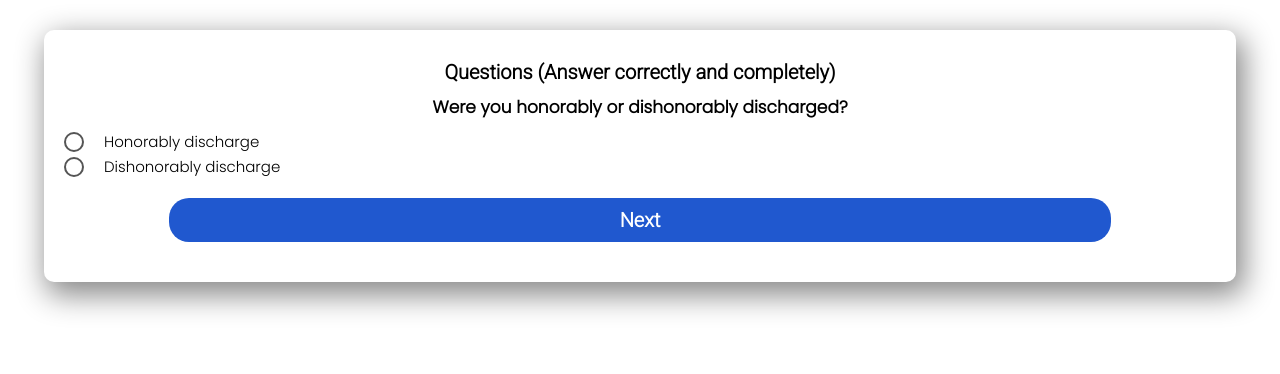
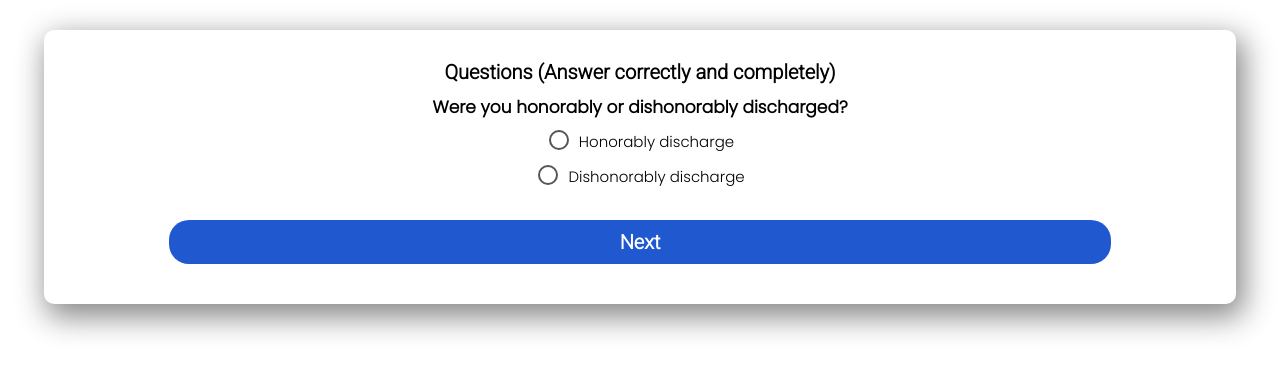
Before and after one commit to DRUMPADD/redBeachAdvisors, a Django app: page /home in a window 1280 px wide. Shown: the top 374 px of the page. Run offline with Django 3.2, Linux system fonts and the light colour scheme; the visitor is signed in with stand-in values (Sample User, id 1); parts of the project's set-up code (start-up, migrations or seed data) failed here and were passed over.

Commit message:
Despliegue opciones

```diff
--- a/django_redBeach_project/static/css/styles.css
+++ b/django_redBeach_project/static/css/styles.css
@@ -52,8 +52,10 @@ body {
 }
 
 .questionGroup label {
-    display: block;
-    margin: 2px auto;
+    display: inline-block;
+    text-align: center;
+    /* margin: 2px auto; */
+    /* justify-content: center; */
 }
 
 .questionGroup input[type="radio"] {
@@ -64,9 +66,18 @@ body {
 	border-radius: 50%;
 	background-clip: content-box;
 	padding: 3px;
-    float: left;
-    display: block;
-    margin: 2px auto;
+    /* float: left; */
+    display: inline-block;
+    /* margin-top: 2px;
+    margin-bottom: 2px; */
+    margin-left: 3px;
+    margin-right: -30px;
+    /* align-self: center; */
+}
+
+.optionInput {
+    display: flex;
+    justify-content: center;
 }
 
 .questionGroup input[type="radio"]:checked {
@@ -273,7 +284,7 @@ body {
     margin-bottom: 10px;
 }
 
-.questionGroup  label {
+.questionGroup label {
     font-size: 15px;
 }
 
--- a/django_redBeach_project/templates/questions.html
+++ b/django_redBeach_project/templates/questions.html
@@ -7,8 +7,6 @@
     <title>Veteran date</title>
     {% load static %}
     <link rel="stylesheet" href="{% static 'css/styles.css' %}">
-    <!-- <link rel="stylesheet" href="../static/css/styles.css"> -->
-    <!-- <link rel="stylesheet" href="{% static 'css/styles.css' %}"> -->
 </head>
 <body>
     {% if user.is_authenticated %}
@@ -18,12 +16,16 @@
             {% csrf_token %}
             <section class="questionGroup">
                 <h2>Were you honorably or dishonorably discharged?</h2>
+                <div class="optionInput">
                     <input type="radio" name="honorably" id="hono" value="Honorably discharge">
                     <label class="checkAnswer" for="honorably">Honorably discharge
                     </label>
+                </div>
+                <div class="optionInput">
                     <input type="radio" name="honorably" id="dis" value="Dishonorably discharge">
                     <label class="checkAnswer" for="honorably">Dishonorably discharge
                     </label>
+                </div>
             </section>
             <section class="questionGroup">
                 <h2>Please provide the amount of retirement monthly payments that you will receive. (USD)</h2>
@@ -32,12 +34,16 @@
             </section>
             <section class="questionGroup">
                 <h2>Would you like to be near a Veterans Affairs location?</h2>
+                <div class="optionInput">
                     <input type="radio" name="location" value="Yes">
                     <label class="checkAnswer" for="location">Yes
                     </label>
+                </div>
+                <div class="optionInput">
                     <input type="radio" name="location" value="No">
                     <label class="checkAnswer" for="location">No
                     </label>
+                </div>
             </section>
             <section class="questionGroup">
                 <h2>What is the highest level of education that you have attended?</h2>
@@ -57,12 +63,16 @@
             </section>
             <section class="questionGroup">
                 <h2>Are you married?</h2>
+                <div class="optionInput">
                     <input type="radio" name="married" value="Yes">
                     <label class="checkAnswer" for="married">Yes
                     </label>
+                </div>
+                <div class="optionInput">
                     <input type="radio" name="married" value="No">
                     <label class="checkAnswer" for="married">No
                     </label>
+                </div>
             </section>
             <section class="questionGroup">
                 <h2>How many people are in your immediate family?</h2>
@@ -70,15 +80,21 @@
             </section>
             <section class="questionGroup">
                 <h2>After you retire, how often would you like to work?</h2>
+                <div class="optionInput">
                     <input type="radio" name="work" value="Full-time">
                     <label class="checkAnswer" for="work">Full-time
                     </label>
+                </div>
+                <div class="optionInput">
                     <input type="radio" name="work" value="Part-time">
                     <label class="checkAnswer" for="work">Part-time
                     </label>
+                </div>
+                <div class="optionInput">
                     <input type="radio" name="work" value="No work">
                     <label class="checkAnswer" for="work">No work
                     </label>
+                </div>
             </section>
             <section class="questionGroup">
                 <h2>What area of the US would you like to live?</h2>
@@ -91,10 +107,14 @@
             </section>
             <section class="questionGroup">
                 <h2>Do you want to be with your family?</h2>
+                <div class="optionInput">
                     <input type="radio" name="family" value="Yes">
                     <label class="checkAnswer" for="family">Yes</label>
+                </div>
+                <div class="optionInput">
                     <input type="radio" name="family" value="No">
                     <label class="checkAnswer" for="family">No</label>
+                </div>
             </section>
             <section class="questionGroup">
                 <h2>Please enter the cities your family currently resides</h2>
@@ -102,19 +122,29 @@
             </section>
             <section class="questionGroup">
                 <h2>What size city do you prefer?</h2>
+                <div class="optionInput">
                     <input type="radio" name="sizeC" value="Small">
                     <label class="checkAnswer" for="sizeC">Small</label>
+                </div>
+                <div class="optionInput">
                     <input type="radio" name="sizeC" value="Medium">
                     <label class="checkAnswer" for="sizeC">Medium</label>
+                </div>
+                <div class="optionInput">
                     <input type="radio" name="sizeC" value="Large">
                     <label class="checkAnswer" for="sizeC">Large</label>
+                </div>
             </section>
             <section class="questionGroup">
                 <h2>Do you want to buy or rent a home?</h2>
+                <div class="optionInput">
                     <input type="radio" name="buy" value="Buy">
                     <label class="checkAnswer" for="buy">Buy</label>
+                </div>
+                <div class="optionInput">
                     <input type="radio" name="buy" value="Rent">
                     <label class="checkAnswer" for="buy">Rent</label>
+                </div>
             </section>
             <a class="continue" onclick="pushSlides(1)">Next</a>
 
```
Lines whose indentation alone changed are shown as unchanged.
